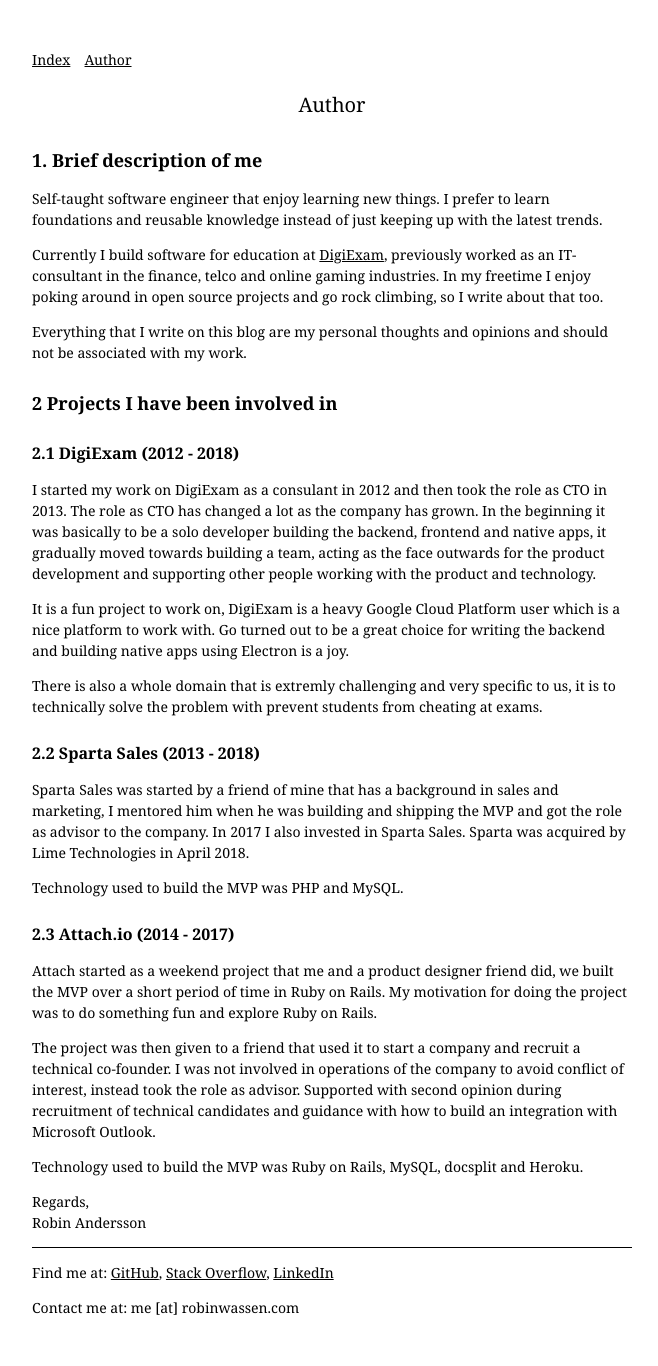
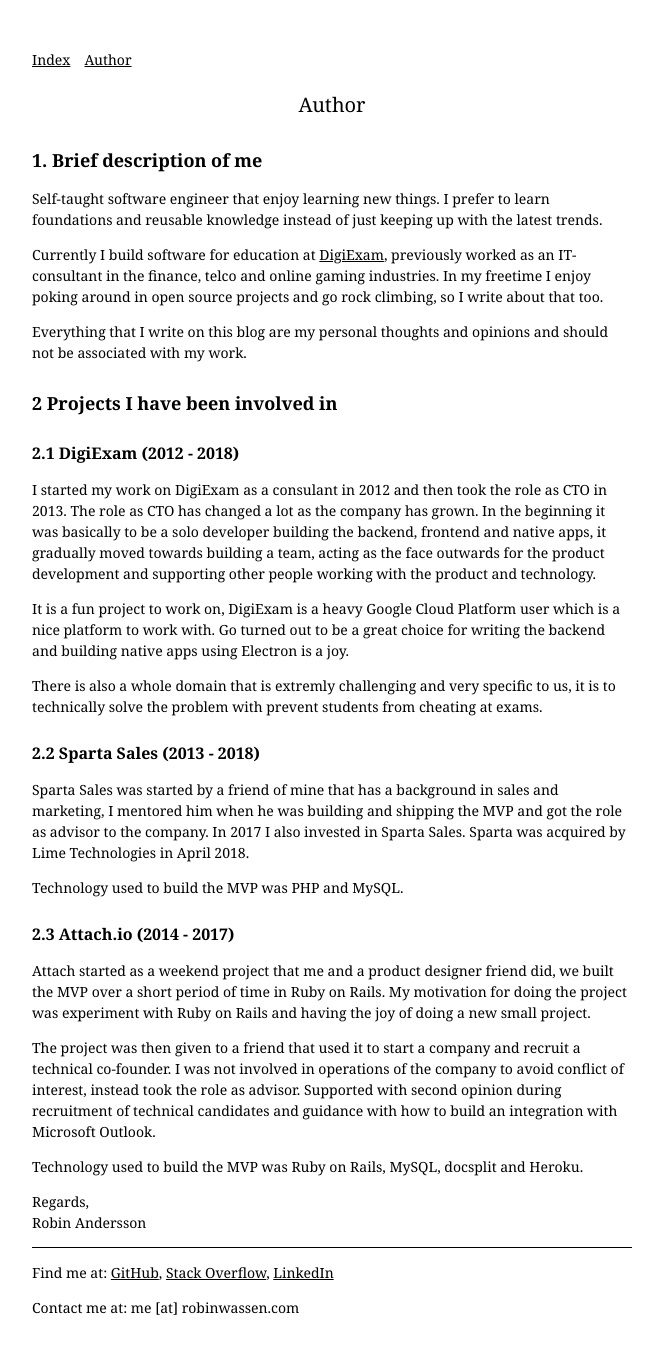
Before and after one commit to robinwassen/robinwassen.github.io, a Jekyll site: the page built from author.md, in a window 1280 px wide. Shown: the whole page, without its empty margins (308-966 px from the left). Built offline with Jekyll 4.4.1, drawn with Linux system fonts in a browser that asks for light colours.

Commit message:
Rephrase in author.md

```diff
--- a/author.md
+++ b/author.md
@@ -30,7 +30,7 @@
 
 ### 2.3 Attach.io (2014 - 2017)
 
-Attach started as a weekend project that me and a product designer friend did, we built the MVP over a short period of time in Ruby on Rails. My motivation for doing the project was to do something fun and explore Ruby on Rails.
+Attach started as a weekend project that me and a product designer friend did, we built the MVP over a short period of time in Ruby on Rails. My motivation for doing the project was experiment with Ruby on Rails and having the joy of doing a new small project.
 
 The project was then given to a friend that used it to start a company and recruit a technical co-founder. I was not involved in operations of the company to avoid conflict of interest, instead took the role as advisor. Supported with second opinion during recruitment of technical candidates and guidance with how to build an integration with Microsoft Outlook.
 
```
